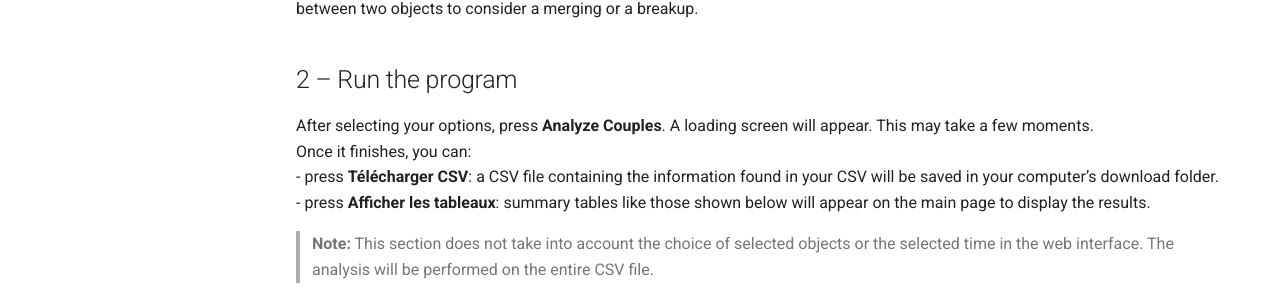
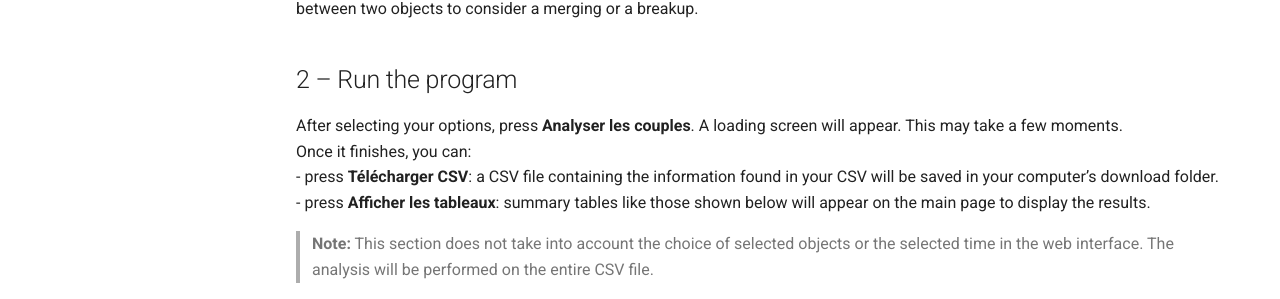
Before and after one commit to AnaisDenis/moustic, an MkDocs documentation site: the page built from doc/mosquitlove.md, in a window 1280 px wide and 1028 px high. Shown: the part 543-842 px from the top of the window. Built offline with MkDocs 1.6.1 and Material for MkDocs 9.7.7, drawn with Linux system fonts in a browser that asks for light colours; comment, search, counter and statistics services are not loaded.

Commit message:
Update mosquitlove.md

```diff
--- a/doc/mosquitlove.md
+++ b/doc/mosquitlove.md
@@ -13,7 +13,7 @@ You can adjust the distance threshold for approaches, the minimum duration to co
 
 ## 2 – Run the program
 
-After selecting your options, press **Analyze Couples**. A loading screen will appear. This may take a few moments.
+After selecting your options, press **Analyser les couples**. A loading screen will appear. This may take a few moments.
 Once it finishes, you can:
 - press **Télécharger CSV**: a CSV file containing the information found in your CSV will be saved in your computer’s download folder.
 - press **Afficher les tableaux**: summary tables like those shown below will appear on the main page to display the results.
```
